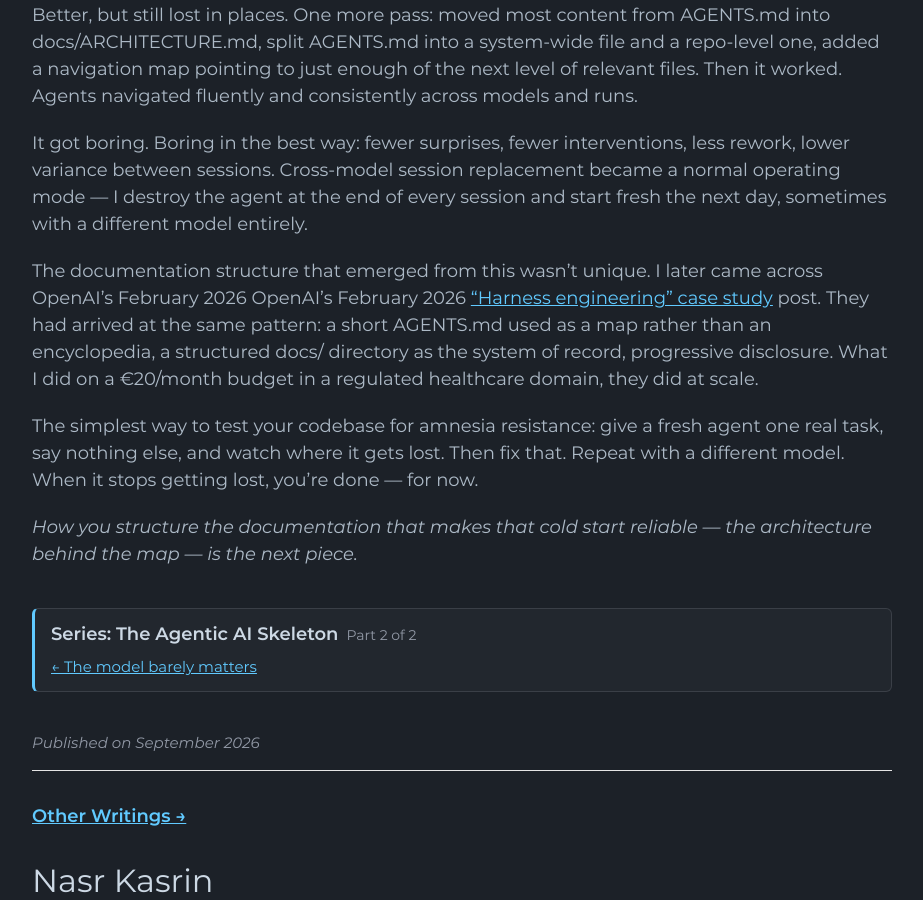
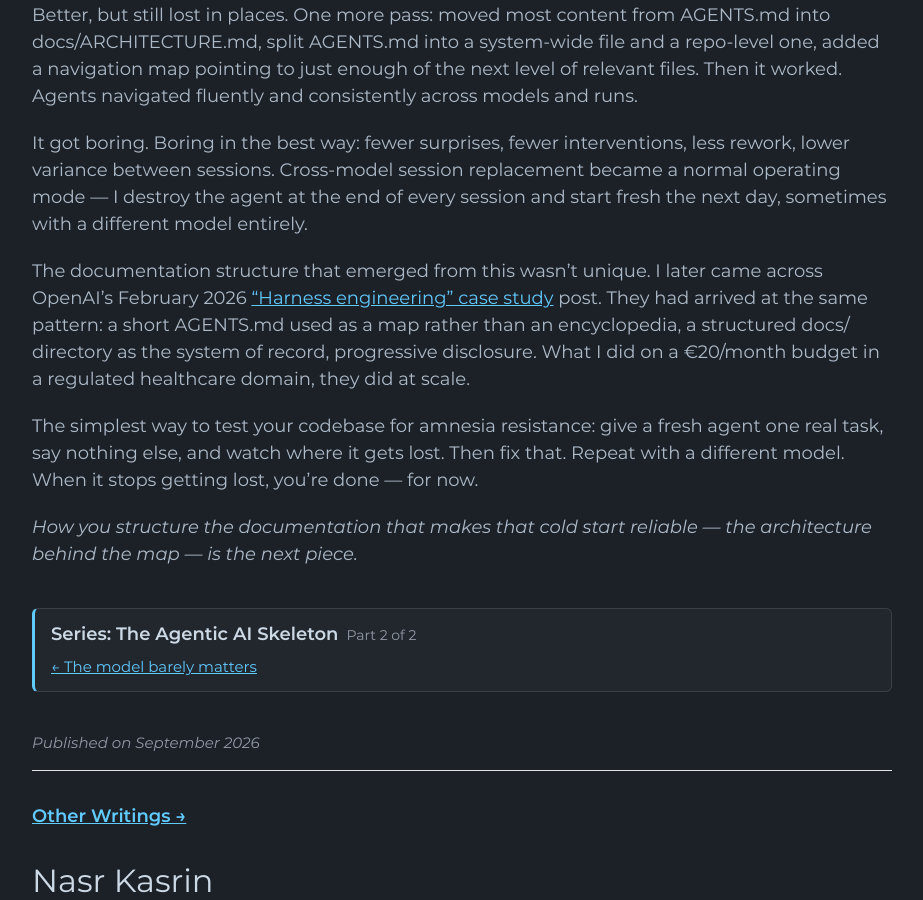
Before and after one commit to n42r/n42r.github.io, a Jekyll site: the page built from _posts/2026-09-15-designing-for-amnesia.md, in a window 1280 px wide and 900 px high, scrolled down 1438 px. Shown: the whole window, without its empty margins (178-1101 px from the left). Built offline with Jekyll 4.4.1, drawn with Linux system fonts in a browser that asks for light colours.

Commit message:
Update 2026-09-15-designing-for-amnesia.md

```diff
--- a/_posts/2026-09-15-designing-for-amnesia.md
+++ b/_posts/2026-09-15-designing-for-amnesia.md
@@ -25,7 +25,7 @@ We ran it again — fresh session, different model, same prompt: "Welcome to the
 
 It got boring. Boring in the best way: fewer surprises, fewer interventions, less rework, lower variance between sessions. Cross-model session replacement became a normal operating mode — I destroy the agent at the end of every session and start fresh the next day, sometimes with a different model entirely.
 
-The documentation structure that emerged from this wasn't unique. I later came across OpenAI's February 2026 OpenAI's February 2026 ["Harness engineering" case study](https://openai.com/index/harness-engineering/) post. They had arrived at the same pattern: a short AGENTS.md used as a map rather than an encyclopedia, a structured `docs/` directory as the system of record, progressive disclosure. What I did on a €20/month budget in a regulated healthcare domain, they did at scale.
+The documentation structure that emerged from this wasn't unique. I later came across OpenAI's February 2026 ["Harness engineering" case study](https://openai.com/index/harness-engineering/) post. They had arrived at the same pattern: a short AGENTS.md used as a map rather than an encyclopedia, a structured `docs/` directory as the system of record, progressive disclosure. What I did on a €20/month budget in a regulated healthcare domain, they did at scale.
 
 The simplest way to test your codebase for amnesia resistance: give a fresh agent one real task, say nothing else, and watch where it gets lost. Then fix that. Repeat with a different model. When it stops getting lost, you're done — for now.
 
```
